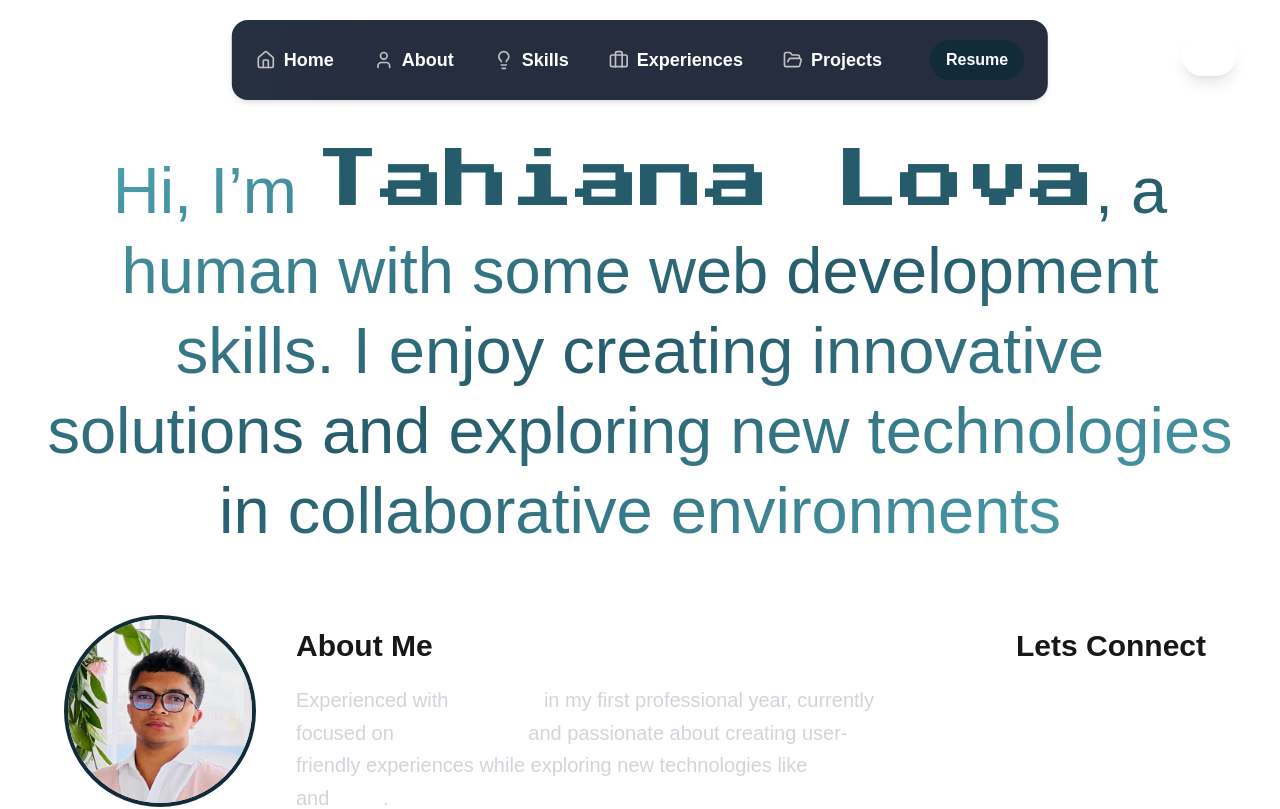
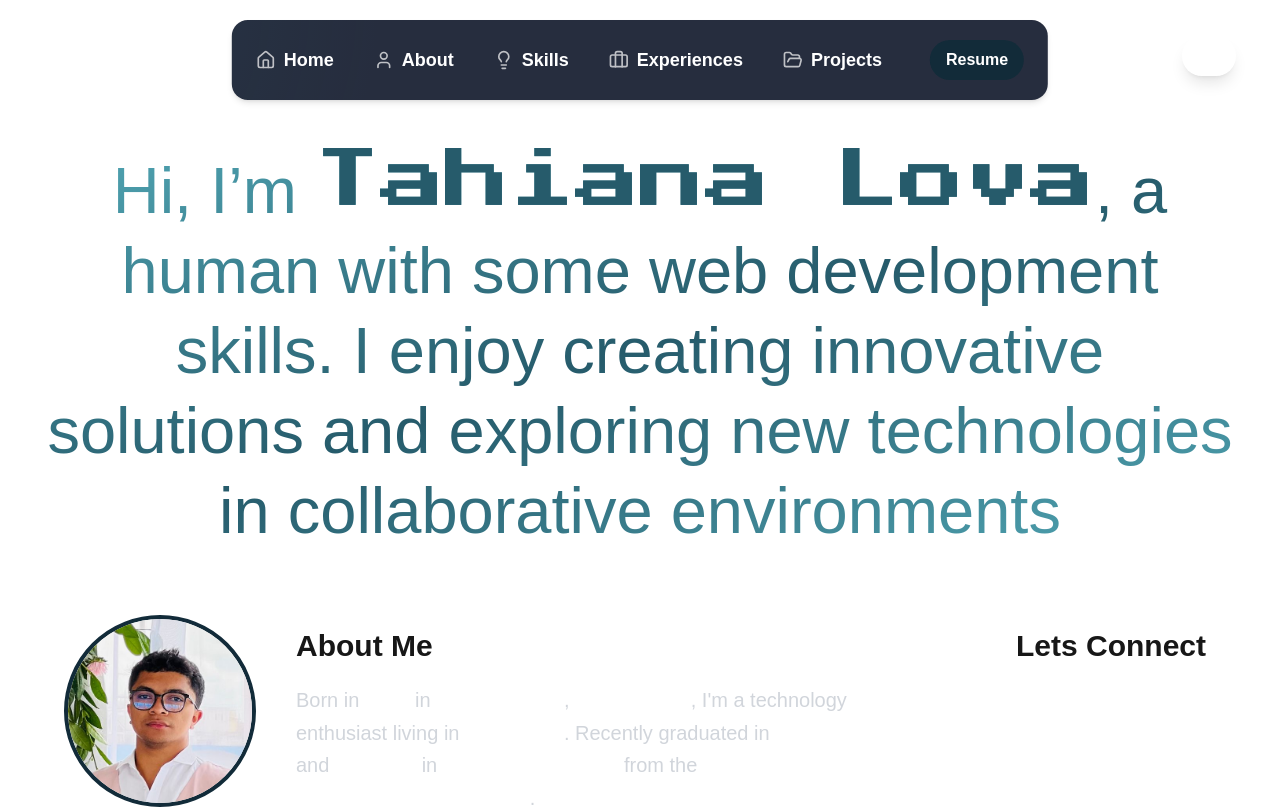
Before and after one commit to Mukkun007/PORTFOLIO-LOVA, a Next.js app: page / in a window 1280 px wide. Shown: the top 809 px of the page. Built offline with nearby package versions, Linux system fonts and the light colour scheme.

Commit message:
biographie paragraphe

```diff
--- a/public/locales/en.json
+++ b/public/locales/en.json
@@ -14,11 +14,17 @@
   "biographie": {
     "about": "About Me",
     "desc": {
-      "p1": "Experienced with",
-      "p2": "in my first professional year, currently focused on",
-      "span2": "UX/UI design",
-      "p3": "and passionate about creating user-friendly experiences while exploring new technologies like",
-      "p4": "and"
+      "p1": "Born in",
+      "in": "in",
+      "p2": "I'm a technology enthusiast living",
+      "p3": "Recently graduated in",
+      "span2": "Engineering",
+      "and": "and",
+      "span3": "Master II ",
+      "en": "in",
+      "span4": "Computer Science",
+      "p4": "from the",
+      "p5": "Fianarantsoa's École Nationale d'Informatique"
     },
     "connect": "Lets Connect"
   },
--- a/public/locales/fr.json
+++ b/public/locales/fr.json
@@ -14,12 +14,17 @@
   "biographie": {
     "about": "Profil",
     "desc": {
-      "p1": "Expérimenté avec",
-      "in": "a",
-      "p2": "dans ma première année professionnelle, actuellement concentré sur",
-      "span2": "le design UX/UI",
-      "p3": "et passionné par la création d'expériences conviviales tout en explorant de nouvelles technologies comme",
-      "p4": "et"
+      "p1": "Né en",
+      "in": "à ",
+      "p2": "je suis un passionné de technologie vivant",
+      "p3": "Récemment diplômé en",
+      "span2": "Ingénierie",
+      "and": "et",
+      "span3": "Master II ",
+      "en": "en",
+      "span4": "Informatique",
+      "p4": "de",
+      "p5": "l'École Nationale d'Informatique de Fianarantsoa"
     },
     "connect": "Connectons"
   },
--- a/src/app/globals.css
+++ b/src/app/globals.css
@@ -13,6 +13,17 @@
 
 .custom-font {
   font-family: "Press Start 2P", sans-serif;
+}
+
+@font-face {
+  font-family: "Space Grotesk";
+  src: url("/fonts/SpaceGrotesk-VariableFont_wght.ttf") format("truetype");
+  font-weight: normal;
+  font-style: normal;
+}
+
+.custom2-font {
+  font-family: "Space Grotesk", sans-serif;
 }
 
 :root {
--- a/src/components/Biographie.tsx
+++ b/src/components/Biographie.tsx
@@ -23,7 +23,7 @@ const Biographie = () => {
             {t("biographie.about")}
           </h2>
           <h3 className="text-center lg:mr-[5rem] lg:text-left mt-5 text-xl leading-relaxed text-gray-300">
-            {t("biographie.desc.p1")}
+            {/* {t("biographie.desc.p1")}
             <span className="font-bold text-white hover:text-[#00bcd4] transition-colors duration-300">
               {" "}
               Symfony
@@ -42,6 +42,47 @@ const Biographie = () => {
             <span className="font-bold text-white hover:text-[#00bcd4] transition-colors duration-300">
               {" "}
               Agile
+            </span>
+            . */}
+            {t("biographie.desc.p1")}
+            <span className="font-bold text-white hover:text-[#00bcd4] transition-colors duration-300">
+              {" "}
+              2000
+            </span>{" "}
+            {t("biographie.desc.in")}{" "}
+            <span className="font-bold text-white hover:text-[#ff495d] transition-colors duration-300">
+              {" "}
+              Antananarivo
+            </span>
+            ,{" "}
+            <span className="font-bold text-white hover:text-[#ff495d] transition-colors duration-300">
+              {" "}
+              Madagascar
+            </span>
+            , {t("biographie.desc.p2")} {t("biographie.desc.in")}{" "}
+            <span className="font-bold text-white hover:text-[#ff495d] transition-colors duration-300">
+              {" "}
+              Ambohipo
+            </span>
+            . {t("biographie.desc.p3")}{" "}
+            <span className="font-bold text-white hover:text-[#fdd835] transition-colors duration-300">
+              {" "}
+              {t("biographie.desc.span2")}
+            </span>{" "}
+            {t("biographie.desc.and")}
+            <span className="font-bold text-white hover:text-[#fdd835] transition-colors duration-300">
+              {" "}
+              {t("biographie.desc.span3")}
+            </span>
+            {t("biographie.desc.en")}
+            <span className="font-bold text-white hover:text-[#fdd835] transition-colors duration-300">
+              {" "}
+              {t("biographie.desc.span4")}
+            </span>{" "}
+            {t("biographie.desc.p4")}{" "}
+            <span className="font-bold text-white hover:text-[#00bcd4] transition-colors duration-300">
+              {" "}
+              {t("biographie.desc.p5")}
             </span>
             .
           </h3>
--- a/src/components/Home.tsx
+++ b/src/components/Home.tsx
@@ -15,7 +15,7 @@ const Home = () => {
   return (
     <main className="flex justify-between items-center sm:mt-[4rem] md:mt-[6rem] lg:mt-[6rem] 2xl:mt-[3rem]">
       <div className="desc">
-        <h1 className="text-center md:ml-[40px] md:mr-[40px] xl:ml-[40px] xl:mr-[40px] 2xl:ml-[220px] 2xl:mr-[220px] xl:text-center font-bold text-4xl sm:text-[45px] md:text-[50px] lg:text-[60px] xl:text-[65px] 2xl:text-[70px] bg-gradient-to-br from-[#52a8b6] via-[#265b6b] to-[#52a8b6] text-transparent bg-clip-text leading-[45px] sm:leading-[70px] md:leading-[70px] lg:leading-[70px] xl:leading-[80px] 2xl:leading-[85px]">
+        <h1 className="text-center md:ml-[40px] md:mr-[40px] xl:ml-[40px] xl:mr-[40px] 2xl:ml-[220px] 2xl:mr-[220px] xl:text-center custom2-font text-4xl sm:text-[45px] md:text-[50px] lg:text-[60px] xl:text-[65px] 2xl:text-[70px] bg-gradient-to-br from-[#52a8b6] via-[#265b6b] to-[#52a8b6] text-transparent bg-clip-text leading-[45px] sm:leading-[70px] md:leading-[70px] lg:leading-[70px] xl:leading-[80px] 2xl:leading-[85px]">
           {t("home.greeting1")}
           <span className="custom-font text-[#265b6b]">Tahiana Lova</span>
           {t("home.greeting2")}
```
Also changed, not shown: public/fonts/SpaceGrotesk-VariableFont_wght.ttf (added).
